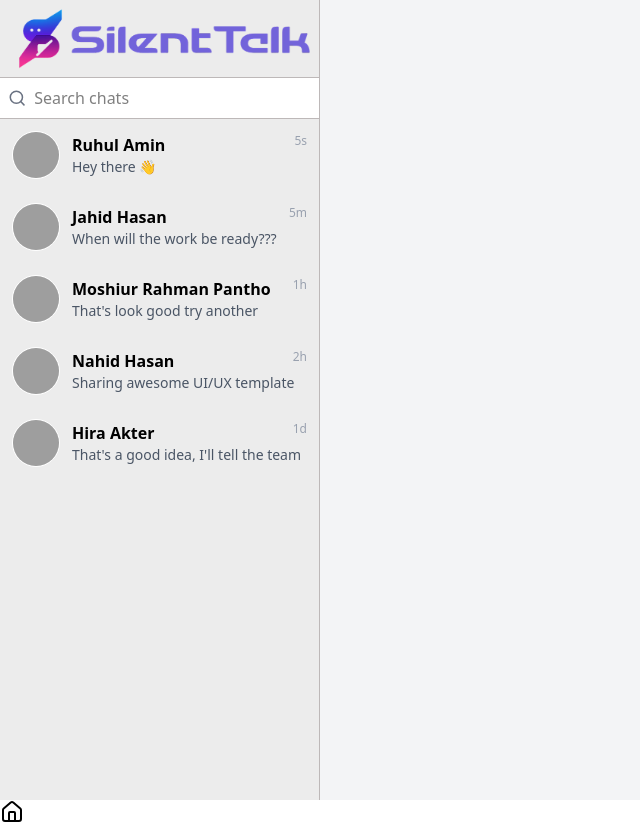
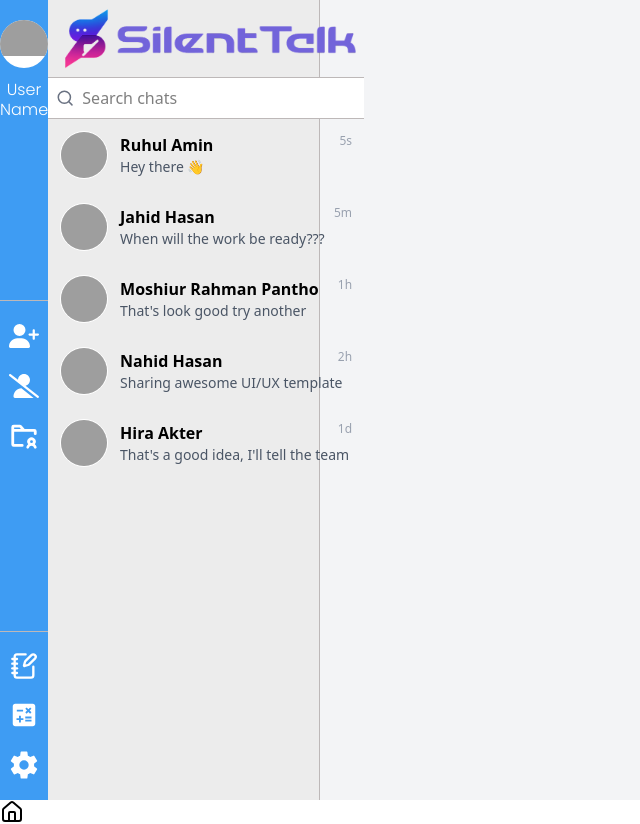
Before and after one commit to SE-Sabbir/Silent-Talk-Chatting-App, a React (Vite) app: page / in a window 1280 px wide. Shown: the whole page, without its empty margins (0-640 px from the left). Built offline with nearby package versions, Linux system fonts and the light colour scheme; grey boxes are pictures that could not be loaded.

Commit message:
add user profile sidebar

```diff
--- a/src/components/ChatUserList.jsx
+++ b/src/components/ChatUserList.jsx
@@ -4,8 +4,16 @@ import SilentTalkLogo2 from '../assets/images/SilentTalk logo 2.png'
 import myProfilePhoto from '../assets/images/image1.png'
 import { Link } from "react-router";
 import { BsPersonFillAdd } from "react-icons/bs";
+import { FaUserPlus } from "react-icons/fa6";
+import { FaUserSlash } from "react-icons/fa6";
+
 import { IoSettingsSharp } from "react-icons/io5";
-import { FaUserCircle } from "react-icons/fa";
+import { LuNotebookPen } from "react-icons/lu";
+import { MdCalculate } from "react-icons/md";
+import { PiFolderUserBold } from "react-icons/pi";
+import { RiUserForbidFill } from "react-icons/ri";
+
+
 
 
 const chatsData = [
@@ -37,10 +45,28 @@ const chatsData = [
     <div className="h-screen flex bg-gray-100">
 
       {/* Sidebar */}
-      <div>
-
+      <div className={`flex bg-[#ececec] border-r border-[#bdb8b8] w-full md:w-1/3 lg:w-1/4 ${activeChat ? "hidden md:block" : "block"}`}>
+      {/* --------User Profile-------- */}
+      <div className="w-20 h-full flex bg-[#3e9cf3]">
+        <div className="w-full py-5 flex flex-col items-center justify-between">
+          <div className="flex flex-col items-center text-center">
+            <Link className=" w-12 h-12 rounded-full overflow-hidden bg-white " to={'#'}> <img src={myProfilePhoto} alt="profile photo" /> </Link>
+            <h2 className="font-poppins font-light text-[16px] text-[#FFFFFF] leading-5 pt-3 ">User Name</h2>
+          </div>
+          <div className=" w-full items-center flex flex-col justify-around pt-5 gap-5 border-t border-[#bdb8b8] ">
+            <Link className=" text-[30px] text-[#FFFFFF]" to={'#'}><FaUserPlus/></Link>
+            <Link className=" text-[30px] text-[#FFFFFF]" to={'#'}><FaUserSlash/></Link>
+            <Link className=" text-[30px] text-[#FFFFFF]" to={'#'}><PiFolderUserBold/></Link>
+          </div>
+          <div className=" w-full items-center flex flex-col justify-around pt-5 gap-5 border-t border-[#bdb8b8] ">
+            <Link className=" text-[28px] text-[#FFFFFF]" to={'#'}><LuNotebookPen/></Link>
+            <Link className=" text-[30px] text-[#FFFFFF]" to={'#'}><MdCalculate/></Link>
+            <Link className=" text-[30px] text-[#FFFFFF]" to={'#'}><IoSettingsSharp/></Link>
+          </div>
+        </div>
       </div>
-      <div className={`bg-[#ececec] border-r border-[#bdb8b8] w-full md:w-1/3 lg:w-1/4 ${activeChat ? "hidden md:block" : "block"}`}>
+      {/* -------------User List ------------- */}
+      <div className="w-full">
         <div className=" flex justify-center p-2 border-b border-[#bdb8b8] " >
             <div className=" w-[300px] ">
                 <img src={SilentTalkLogo2} alt="logo" />
@@ -74,6 +100,7 @@ const chatsData = [
             </div>
           ))}
         </div>
+      </div>
       </div>
 
       {/* Chat Window */}
```
